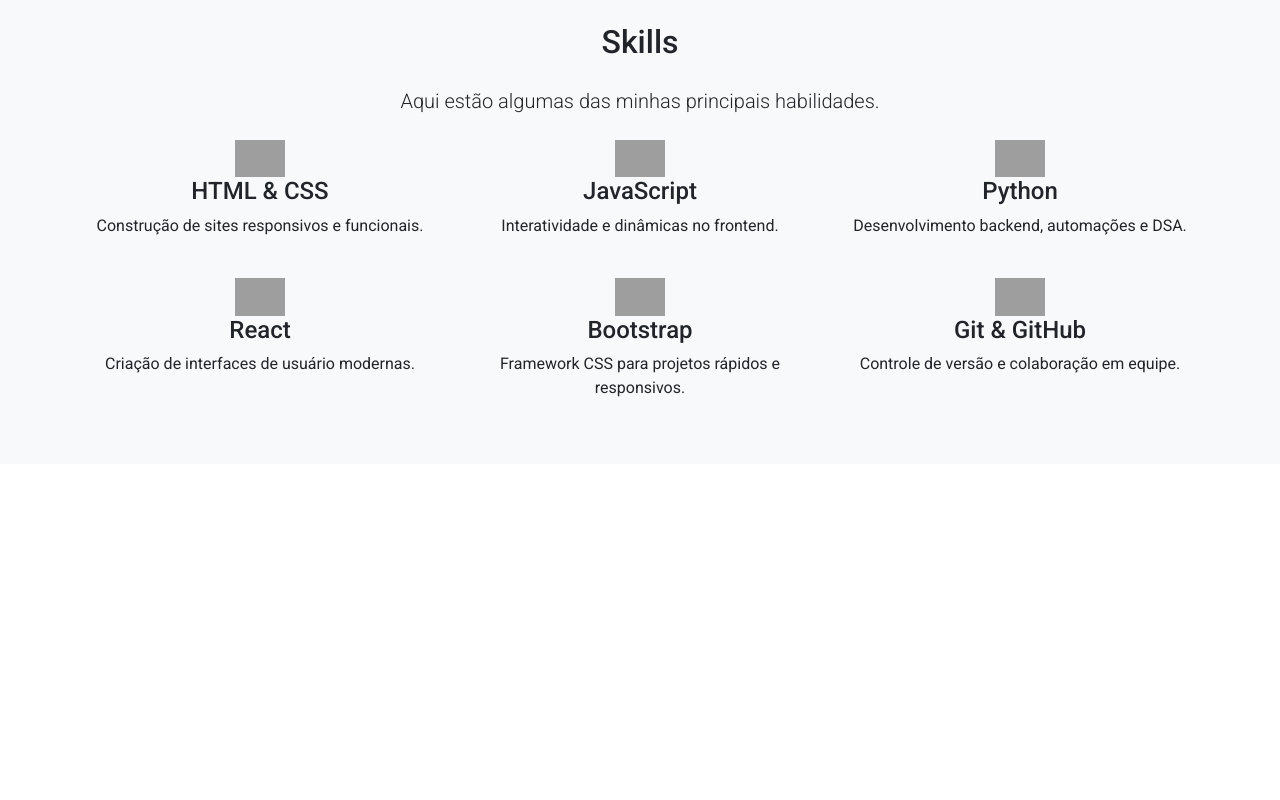
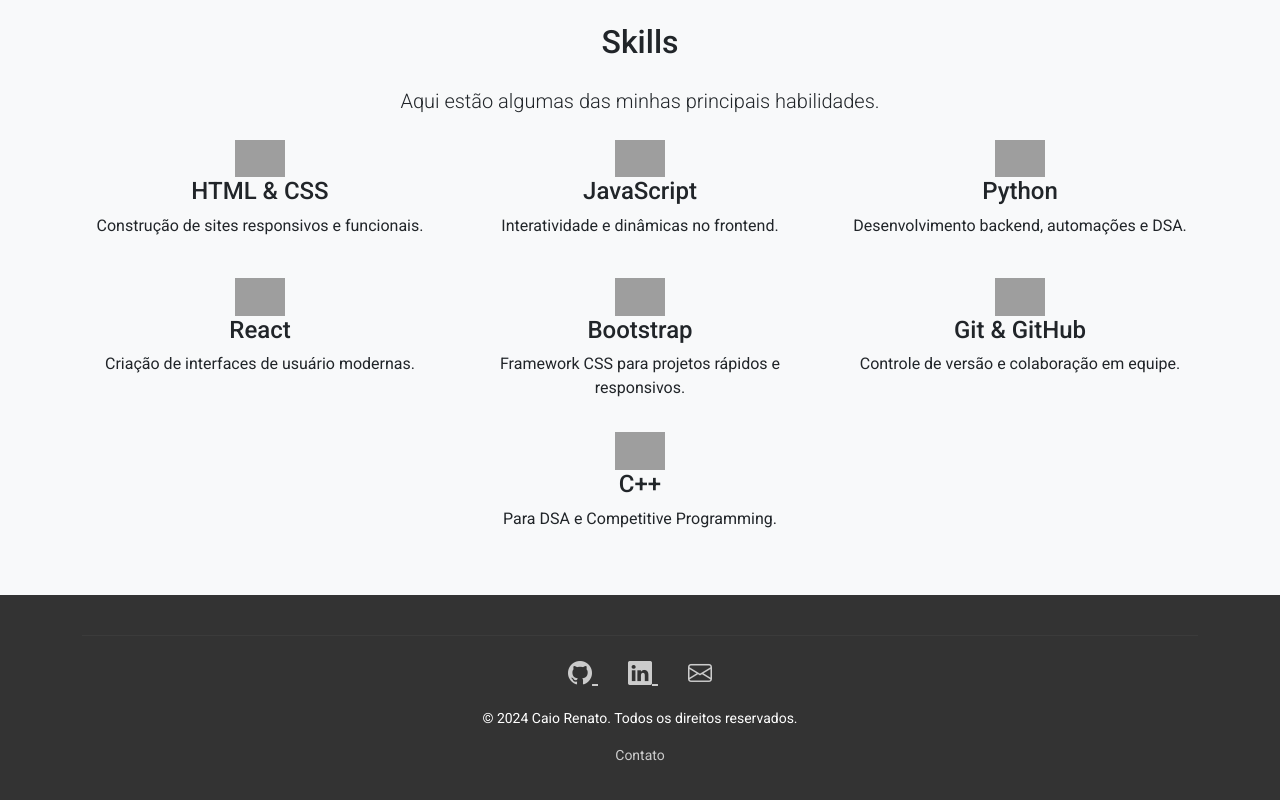
Before and after one commit to CaioRenatoDot/CaioRenatoDot, a plain HTML site: page index.html in a window 1280 px wide. Shown: the part 647-1447 px from the top of the page. Before the commit the page ends 1322 px from the top, so only its background shows below. Drawn offline with nearby package versions, Linux system fonts and the light colour scheme; grey boxes are pictures that could not be loaded.

Commit message:
atualizacao no index.html, colocando o cpp também

```diff
--- a/index.html
+++ b/index.html
@@ -121,6 +121,14 @@
                     <h4>Git & GitHub</h4>
                     <p>Controle de versão e colaboração em equipe.</p>
                 </div>
+                <p>
+
+                </p>
+                <div class="col-md-12 skill">
+                    <img src="https://cdn.jsdelivr.net/npm/simple-icons@v6/icons/cplusplus.svg" alt="c++" width="50">
+                    <h4>C++</h4>
+                    <p>Para DSA e Competitive Programming.</p>
+                </div>
             </div>
         </div>
     </section>
```
